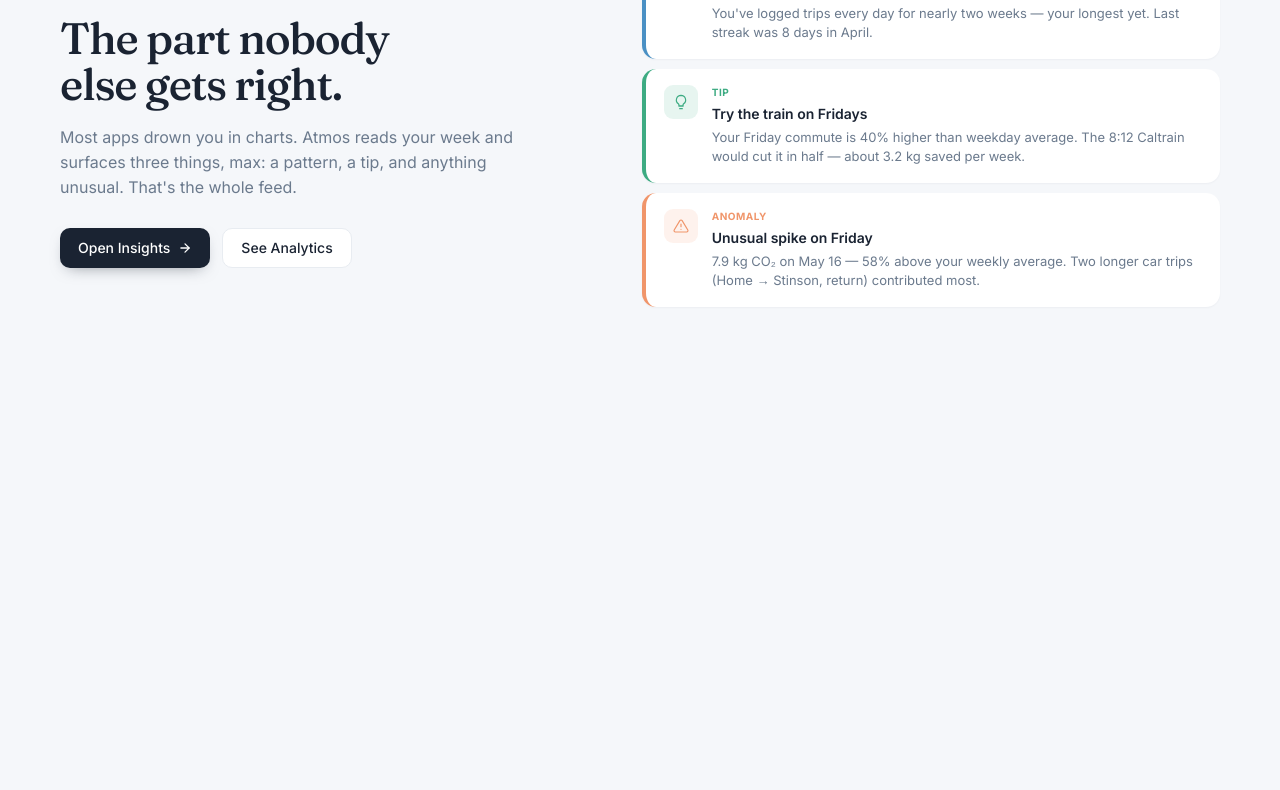
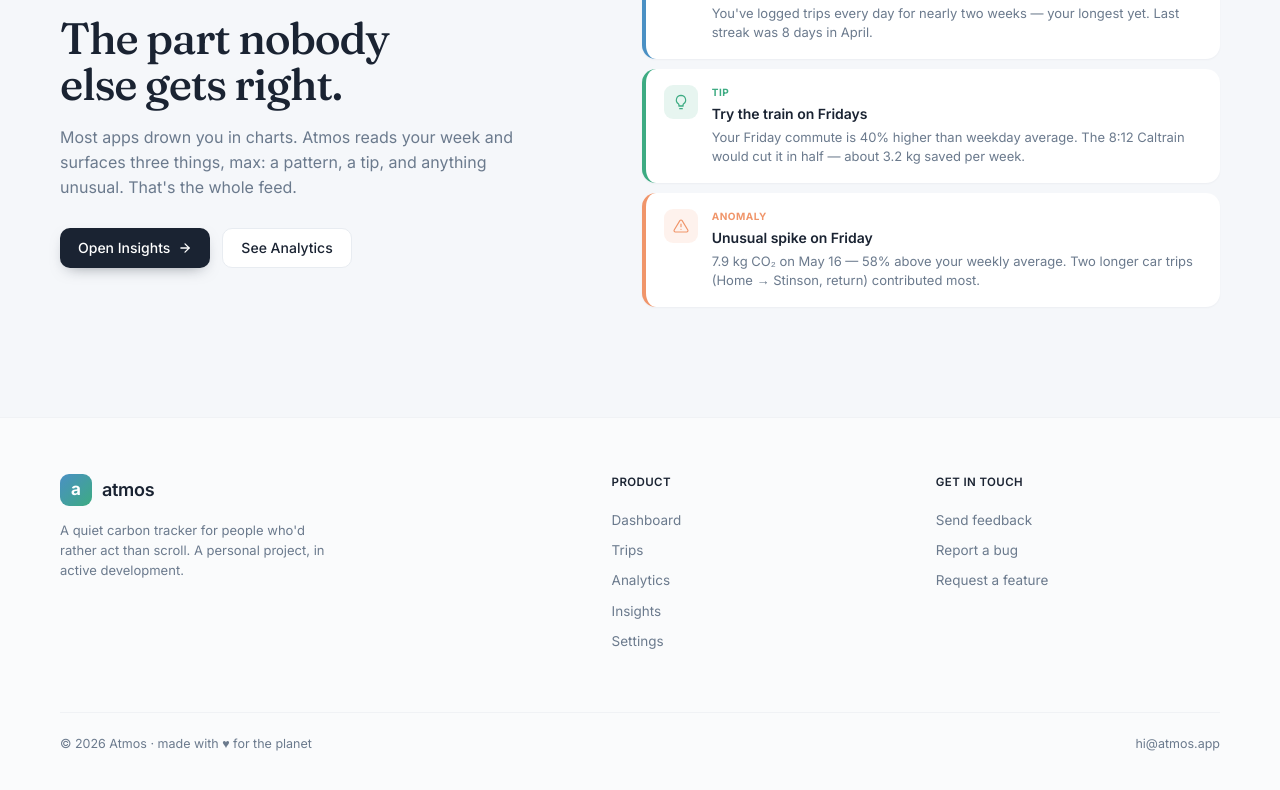
Before and after one commit to dipu989/atmos-web, a Next.js app: page / in a window 1280 px wide. Shown: the part 2725-3515 px from the top of the page. Before the commit the page ends 3142 px from the top, so only its background shows below. Built offline with nearby package versions, Linux system fonts and the light colour scheme.

Commit message:
feat(landing): add LandingFooter

```diff
--- a/app/page.tsx
+++ b/app/page.tsx
@@ -9,6 +9,7 @@
 import { HowItWorksSection } from '@/components/landing/HowItWorksSection'
 import { FeaturesSection } from '@/components/landing/FeaturesSection'
 import { InsightsSection } from '@/components/landing/InsightsSection'
+import { LandingFooter } from '@/components/landing/LandingFooter'
 
 /**
  * Root page — /
@@ -35,6 +36,7 @@
         <FeaturesSection />
         <InsightsSection />
       </main>
+      <LandingFooter />
     </div>
   )
 }
--- /dev/null
+++ b/components/landing/LandingFooter.tsx
@@ -0,0 +1,87 @@
+import Link from 'next/link'
+
+const PRODUCT_LINKS = [
+  { label: 'Dashboard', href: '/dashboard' },
+  { label: 'Trips',     href: '/trips' },
+  { label: 'Analytics', href: '/analytics' },
+  { label: 'Insights',  href: '/insights' },
+  { label: 'Settings',  href: '/settings' },
+]
+
+const CONTACT_LINKS = [
+  { label: 'Send feedback',    href: 'mailto:hi@atmos.app' },
+  { label: 'Report a bug',     href: 'mailto:hi@atmos.app?subject=Bug%20report' },
+  { label: 'Request a feature',href: 'mailto:hi@atmos.app?subject=Feature%20request' },
+]
+
+export function LandingFooter() {
+  return (
+    <footer className="border-t border-divider bg-[#FAFBFC] pb-10 pt-14">
+      <div className="mx-auto max-w-[1240px] px-5 lg:px-10">
+
+        {/* Top grid */}
+        <div className="grid grid-cols-1 gap-10 sm:grid-cols-3 lg:grid-cols-[1.8fr_1fr_1fr]">
+
+          {/* Brand + blurb */}
+          <div>
+            <Link href="/" className="inline-flex items-center gap-[10px]">
+              <span className="flex h-8 w-8 items-center justify-center rounded-[9px] bg-gradient-to-br from-horizon-blue to-sage text-[17px] font-bold leading-none text-white">
+                a
+              </span>
+              <span className="text-[18px] font-semibold tracking-[-0.3px] text-text-primary">
+                atmos
+              </span>
+            </Link>
+            <p className="mt-3.5 max-w-[280px] text-[13px] leading-[1.55] text-text-secondary">
+              A quiet carbon tracker for people who&apos;d rather act than scroll. A personal
+              project, in active development.
+            </p>
+          </div>
+
+          {/* Product links */}
+          <div>
+            <h5 className="mb-3.5 text-[11.5px] font-semibold uppercase tracking-[0.4px] text-text-primary">
+              Product
+            </h5>
+            {PRODUCT_LINKS.map((l) => (
+              <Link
+                key={l.href}
+                href={l.href}
+                className="block py-[5px] text-[13.5px] text-text-secondary transition-colors hover:text-text-primary"
+              >
+                {l.label}
+              </Link>
+            ))}
+          </div>
+
+          {/* Contact links */}
+          <div>
+            <h5 className="mb-3.5 text-[11.5px] font-semibold uppercase tracking-[0.4px] text-text-primary">
+              Get in touch
+            </h5>
+            {CONTACT_LINKS.map((l) => (
+              <a
+                key={l.href}
+                href={l.href}
+                className="block py-[5px] text-[13.5px] text-text-secondary transition-colors hover:text-text-primary"
+              >
+                {l.label}
+              </a>
+            ))}
+          </div>
+        </div>
+
+        {/* Bottom bar */}
+        <div className="mt-14 flex items-center justify-between border-t border-divider pt-[22px] text-[12.5px] text-text-secondary">
+          <span>© {new Date().getFullYear()} Atmos · made with ♥ for the planet</span>
+          <div className="flex gap-[22px]">
+            <a href="mailto:hi@atmos.app" className="transition-colors hover:text-text-primary">
+              hi@atmos.app
+            </a>
+          </div>
+        </div>
+
+      </div>
+    </footer>
+  )
+}
```
